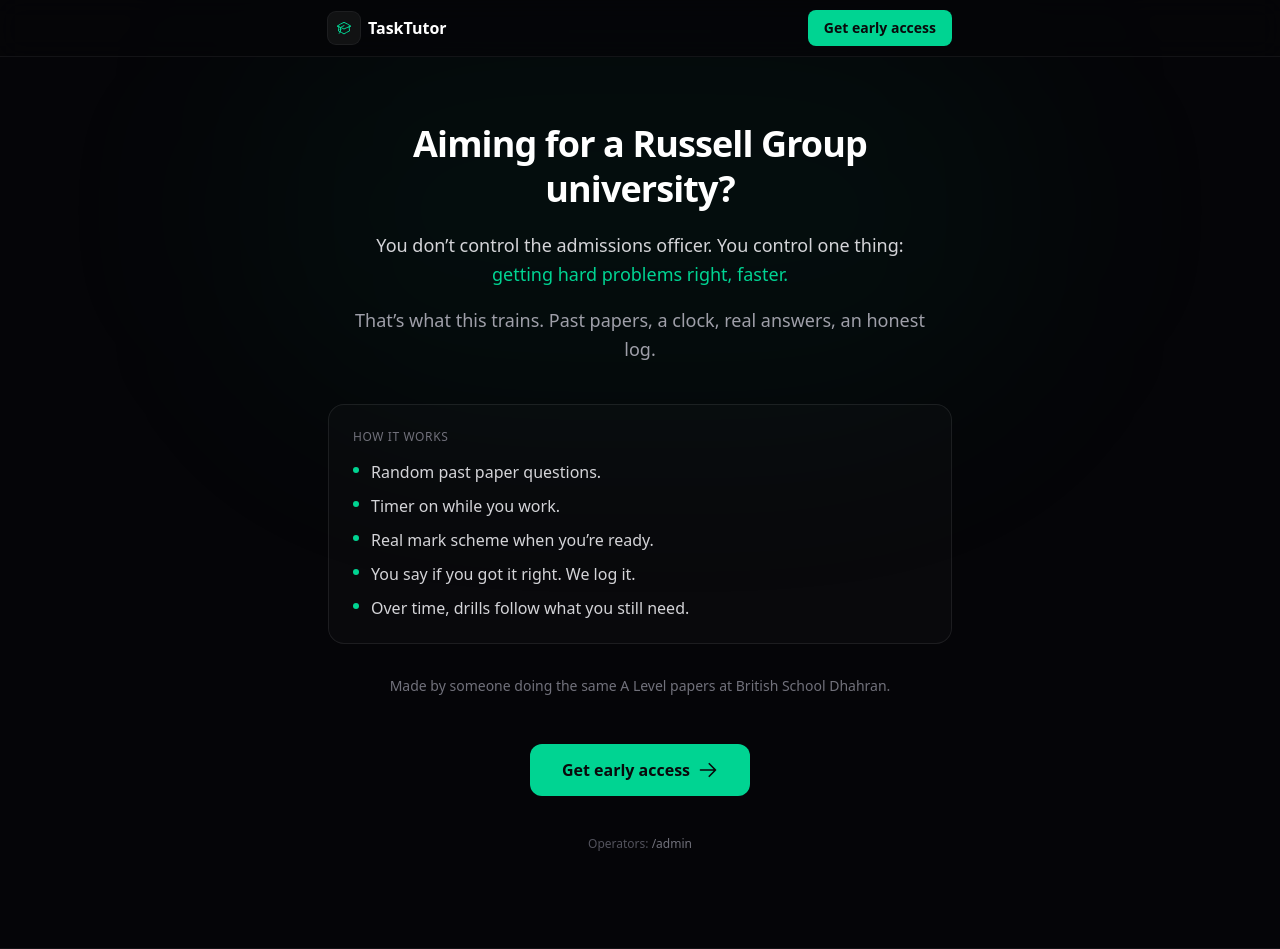
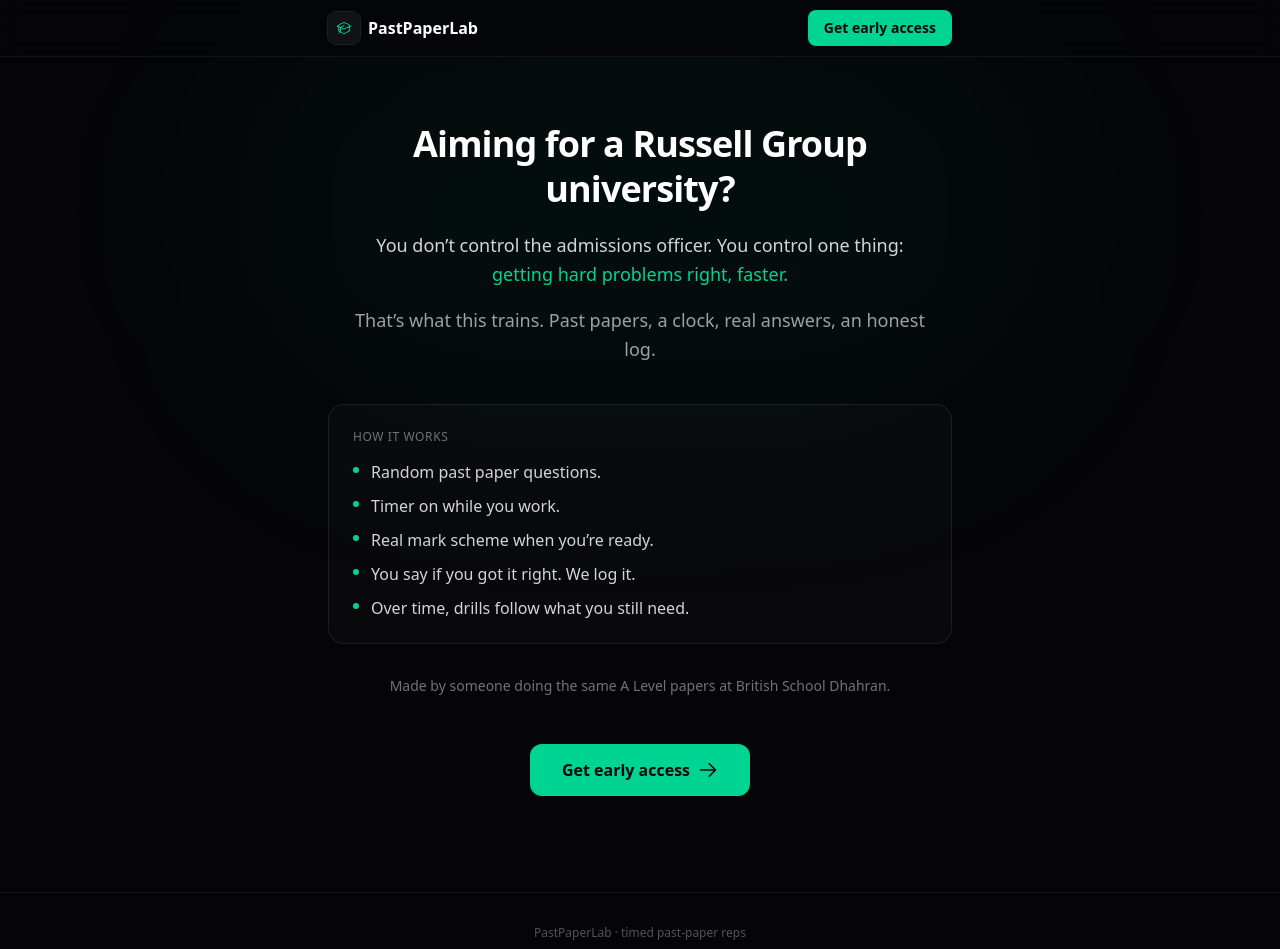
Before and after one commit to rayanyusuf/rayanyusuf, a Next.js app: page / in a window 1280 px wide. Shown: the top 949 px of the page. Built offline with nearby package versions, Linux system fonts and the light colour scheme.

Commit message:
name change

```diff
--- a/src/app/early-access/EarlyAccessForm.tsx
+++ b/src/app/early-access/EarlyAccessForm.tsx
@@ -44,7 +44,7 @@ export function EarlyAccessForm({ whatsappE164Digits }: Props) {
           <Link href="/" className="text-sm font-medium text-zinc-400 hover:text-white">
             ← Back
           </Link>
-          <span className="font-semibold text-white">TaskTutor</span>
+          <span className="font-semibold text-white">PastPaperLab</span>
           <span className="w-10" aria-hidden />
         </div>
       </header>
--- a/src/app/layout.tsx
+++ b/src/app/layout.tsx
@@ -13,9 +13,9 @@ const geistMono = Geist_Mono({
 });
 
 export const metadata: Metadata = {
-  title: "TaskTutor — Real past papers, timed practice",
+  title: "PastPaperLab — Real past papers, timed practice",
   description:
-    "Train for top universities with real past papers: timed reps, mark schemes when you’re ready, and a log of how you did—built by an A Level student.",
+    "PastPaperLab: train with real past papers, timed reps, mark schemes when you are ready, and a log of how you did. Built by an A Level student.",
 };
 
 export default function RootLayout({
--- a/src/components/auth/SignInForm.tsx
+++ b/src/components/auth/SignInForm.tsx
@@ -52,7 +52,7 @@ export function SignInForm({ nextPath, initialError }: Props) {
   return (
     <div className="w-full max-w-md rounded-2xl border border-zinc-800 bg-zinc-950/95 p-8 shadow-2xl">
       <h1 className="text-2xl font-semibold tracking-tight text-white">Sign in</h1>
-      <p className="mt-2 text-sm text-zinc-400">TaskTutor account (for testing).</p>
+      <p className="mt-2 text-sm text-zinc-400">PastPaperLab account (for testing).</p>
       <form onSubmit={onSubmit} className="mt-6 space-y-4">
         <input
           type="email"
--- a/src/components/auth/SignUpForm.tsx
+++ b/src/components/auth/SignUpForm.tsx
@@ -58,7 +58,7 @@ export function SignUpForm({ nextPath }: Props) {
   return (
     <div className="w-full max-w-md rounded-2xl border border-zinc-800 bg-zinc-950/95 p-8 shadow-2xl">
       <h1 className="text-2xl font-semibold tracking-tight text-white">Register</h1>
-      <p className="mt-2 text-sm text-zinc-400">Create a TaskTutor account (for testing).</p>
+      <p className="mt-2 text-sm text-zinc-400">Create a PastPaperLab account (for testing).</p>
       <form onSubmit={onSubmit} className="mt-6 space-y-4">
         <input
           type="email"
--- a/src/components/landing/LandingPage.tsx
+++ b/src/components/landing/LandingPage.tsx
@@ -24,7 +24,7 @@ export function LandingPage() {
             <span className="flex h-8 w-8 items-center justify-center rounded-lg bg-white/5 ring-1 ring-white/10">
               <IconGraduation className="h-4 w-4 text-emerald-400" />
             </span>
-            TaskTutor
+            PastPaperLab
           </Link>
           <Link
             href="/early-access"
@@ -76,17 +76,11 @@ export function LandingPage() {
             <IconArrowRight className="h-5 w-5" />
           </Link>
         </div>
-
-        <p className="mt-10 text-center text-xs text-zinc-600">
-          Operators:{" "}
-          <Link href="/admin" className="text-zinc-500 underline-offset-2 hover:underline">
-            /admin
-          </Link>
-        </p>
       </main>
 
       <footer className="relative z-10 border-t border-white/[0.06] py-8 text-center text-xs text-zinc-600">
-        TaskTutor · timed past-paper reps
+        <p>PastPaperLab · timed past-paper reps</p>
+        <p className="mt-2 text-zinc-500">Rayan Yusuf · Copyright 2026</p>
       </footer>
     </div>
   );
--- a/src/lib/whatsappEarlyAccess.ts
+++ b/src/lib/whatsappEarlyAccess.ts
@@ -14,7 +14,7 @@ export function buildEarlyAccessWhatsAppUrl(
     school: string;
   }
 ): string {
-  const text = `Hi, I'm requesting early access to TaskTutor.
+  const text = `Hi, I'm requesting early access to PastPaperLab.
 
 Name: ${fields.name}
 Date of birth: ${fields.dateOfBirth}
```
Also changed, not shown: 2 other files (tests, documents, lock files or other folders).
